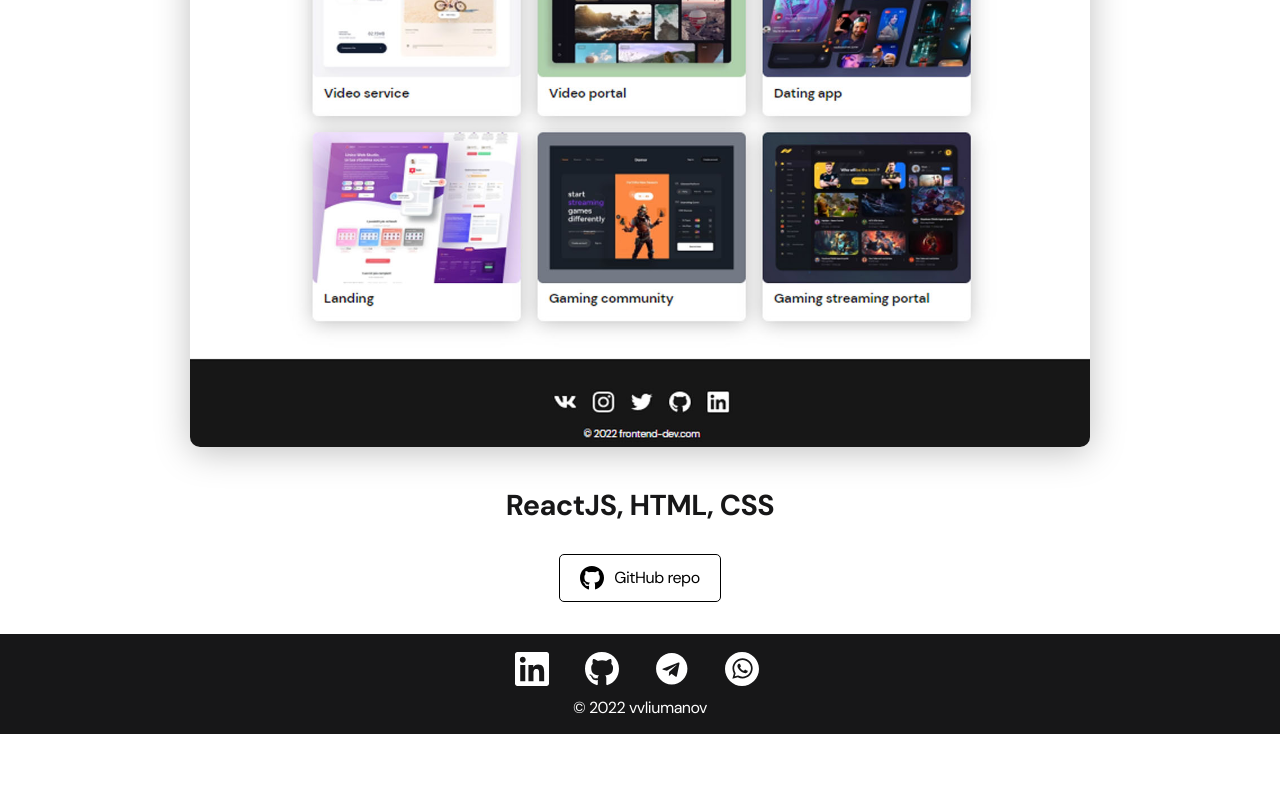
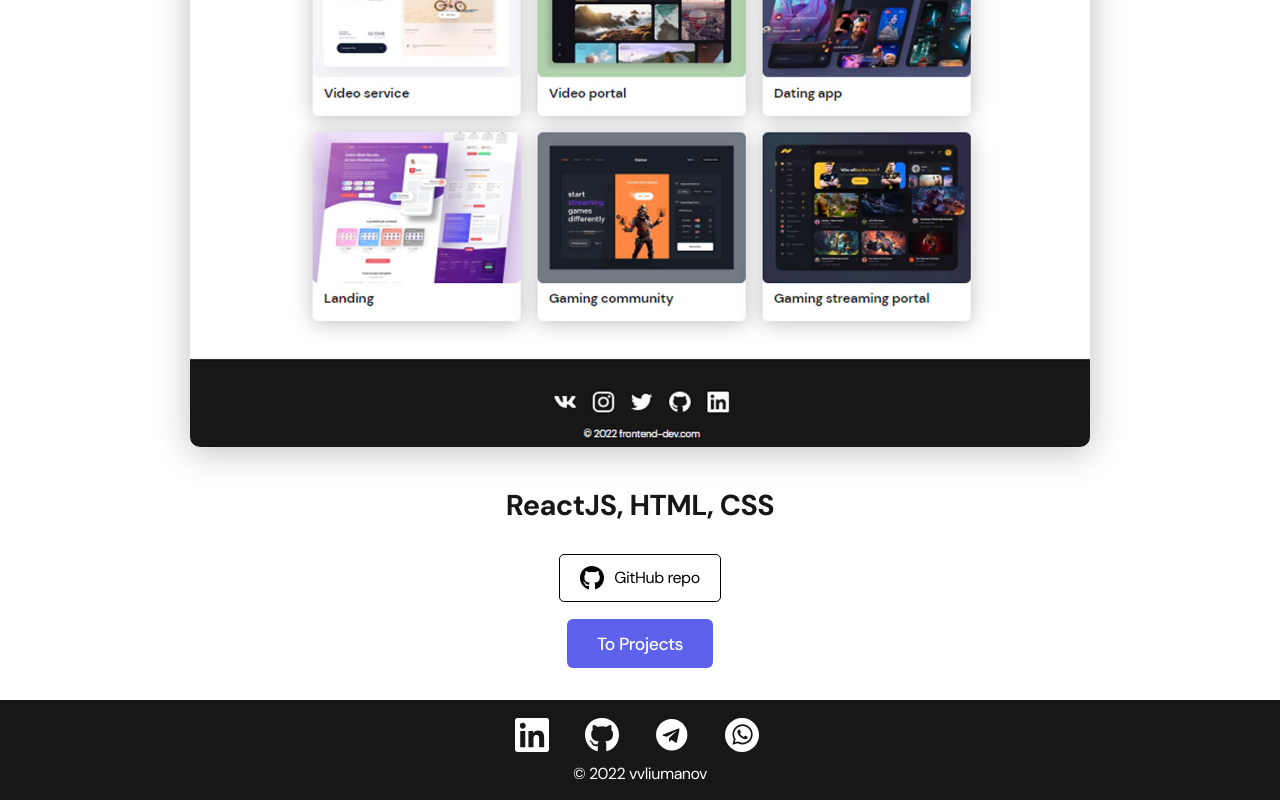
Before and after one commit to Vadym-Liumanov/freelancer-portfolio-react, a React (Create React App) app: page /#/projects/1 in a window 1280 px wide. Shown: the part 406-1206 px from the top of the page. Before the commit the page ends 1140 px from the top, so only its background shows below. Built offline with nearby package versions, Linux system fonts and the light colour scheme.

Commit message:
New component PrimaryBtn was created for implement

```diff
--- a/src/components/HeadBlock/styles.css
+++ b/src/components/HeadBlock/styles.css
@@ -90,16 +90,17 @@
 /* Btn */
 /* Кнопка для скачивания CV - пока отключена в JSX */
 
+/* Primary button */
 .head-block__btn {
 	display: inline-block;
-	height: 48px;
-	padding: 12px 28px;
+	height: 3em;
+	padding: 0.7em 1.7em;
 
-	border-radius: 5px;
+	border-radius: 6px;
 	background-color: var(--accent);
 	color: var(--white);
-	letter-spacing: 0.15px;
-	font-size: 16px;
+	line-height: 1.6;
+	font-size: 1.1em;
 	font-weight: 500;
 
 	transition: opacity 0.2s ease-in;
--- a/src/components/header/styles.css
+++ b/src/components/header/styles.css
@@ -24,7 +24,7 @@ Header полностью адаптирован
 	 */
 	grid-template-columns: 240px 1fr auto;
 	grid-template-rows: 35px;
-	align-items: baseline;
+	align-items: center;
 	column-gap: 2em;
 }
 
--- /dev/null
+++ b/src/components/primaryBtn/PrimaryBtn.jsx
@@ -0,0 +1,14 @@
+import React from "react"
+import { NavLink } from "react-router-dom"
+
+import './styles.css'
+
+// Компонент кнопки для переходов, например, к предыдущей или какой-то другой странице
+// Принимает children, строку ссылки перехода link и className
+const PrimaryBtn = ({ children, link, className }) => {
+  return (
+    <NavLink to={link} className={`primary-btn ${className}`} >{children}</NavLink>
+  )
+}
+
+export default PrimaryBtn
--- /dev/null
+++ b/src/components/primaryBtn/styles.css
@@ -0,0 +1,24 @@
+/* Primary button */
+.primary-btn {
+	display: inline-block;
+	/* height: 3em; */
+	padding: 0.6em 1.7em;
+
+	border-radius: 6px;
+	background-color: var(--accent);
+	color: var(--white);
+	line-height: 1.6;
+	font-size: 1.1em;
+	font-weight: 500;
+
+	transition: opacity 0.3s ease-in;
+}
+
+.primary-btn:hover {
+	opacity: 0.9;
+}
+
+.primary-btn:active {
+	position: relative;
+	top: 1px;
+}
--- a/src/pages/project/Project.jsx
+++ b/src/pages/project/Project.jsx
@@ -6,6 +6,7 @@ import GitHubBtn from "../../components/gitHubBtn/GitHubBtn"
 
 import "./styles.css"
 import { projectsList } from "../../helpers/projectsList"
+import PrimaryBtn from "../../components/primaryBtn/PrimaryBtn"
 
 const Project = () => {
   // Берем из параметров URL id запрашиваемого проекта
@@ -32,6 +33,9 @@ const Project = () => {
             <p>{currentProject['skills']}</p>
           </div>
           <GitHubBtn link={currentProject['gitHubLink']} />
+          <PrimaryBtn link="/projects" className="project__back-btn">
+            To Projects
+          </PrimaryBtn>
         </div>
       </div>
     </section>
--- a/src/pages/project/styles.css
+++ b/src/pages/project/styles.css
@@ -30,6 +30,10 @@
 	line-height: 1.3;
 }
 
+.project__back-btn {
+	margin-top: 1em;
+}
+
 @media (max-width: 767px) {
 	.project__description {
 		font-size: 1.6em;
```
